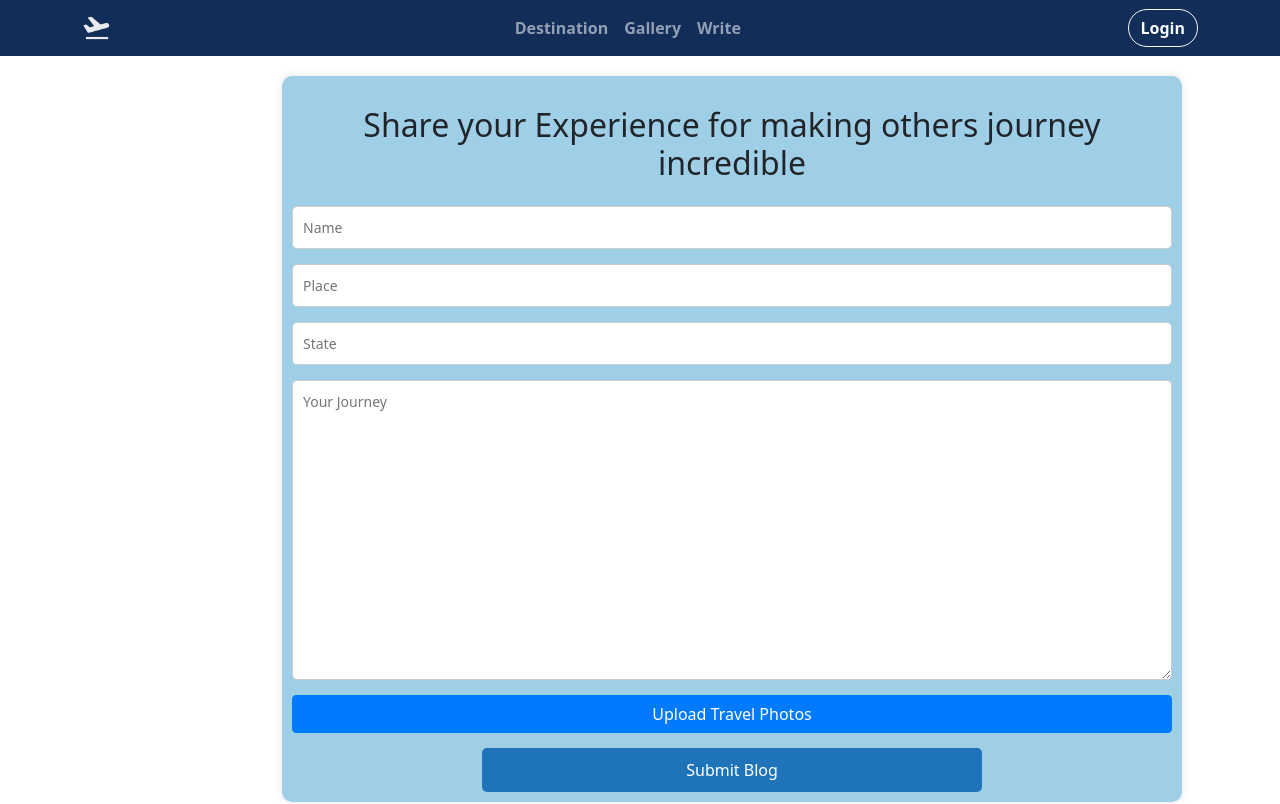
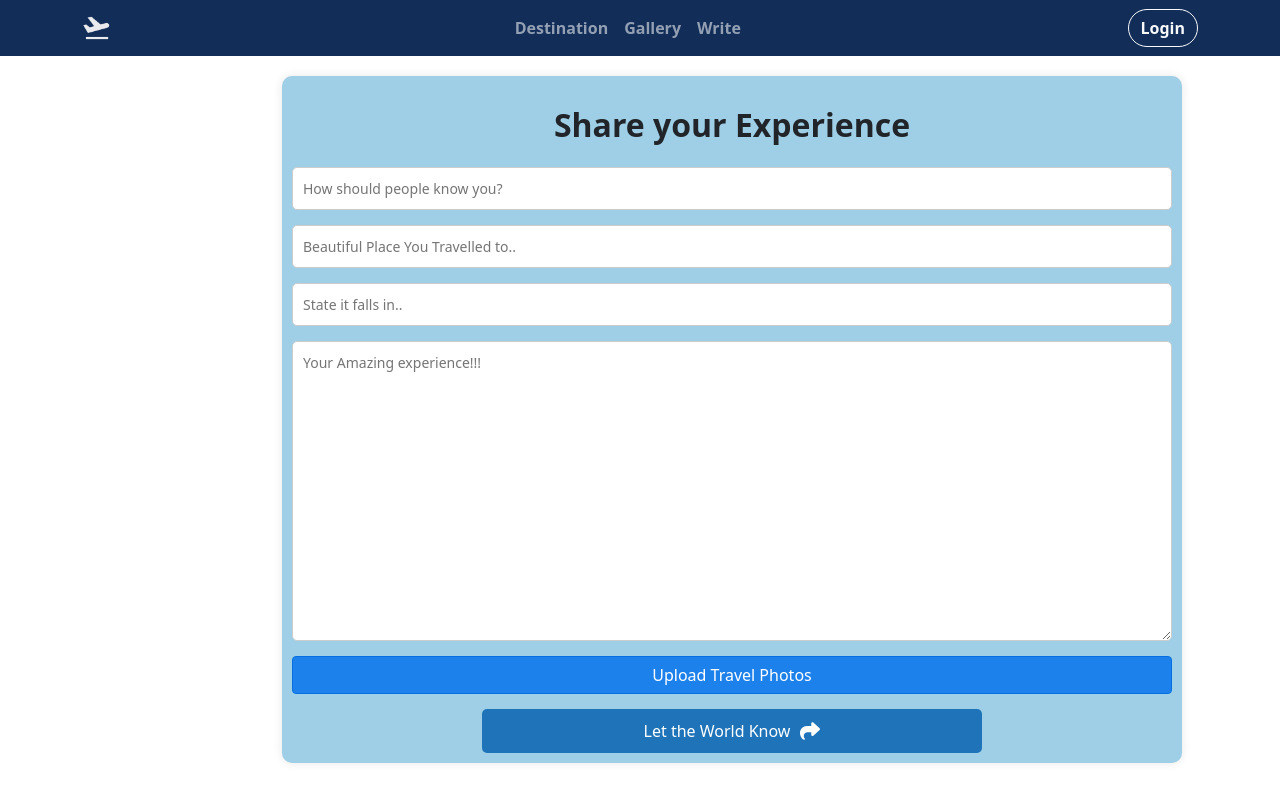
Before and after one commit to Suryakant01/Safarnama, a React (Create React App) app: page /blog in a window 1280 px wide. Shown: the top 804 px of the page. Built offline with nearby package versions, Linux system fonts and the light colour scheme; no server answers.

Commit message:
beautifed form comp

```diff
--- a/package.json
+++ b/package.json
@@ -6,6 +6,7 @@
     "@fortawesome/fontawesome-free": "^6.5.2",
     "@fortawesome/fontawesome-svg-core": "^6.5.2",
     "@fortawesome/free-brands-svg-icons": "^6.5.2",
+    "@fortawesome/free-solid-svg-icons": "^6.6.0",
     "@fortawesome/react-fontawesome": "^0.2.2",
     "@testing-library/jest-dom": "^5.17.0",
     "@testing-library/react": "^13.4.0",
--- a/src/components/CSS/Form.css
+++ b/src/components/CSS/Form.css
@@ -17,10 +17,10 @@
     display: inline-block;
     padding: 6px 12px;
     cursor: pointer;
-    background-color: #007bff;
+    background-color: #1d81ec;
     color: white;
     border-radius: 4px;
-    border: 1px solid #007bff;
+    border: 1px solid #056fe1;
     transition: background-color 0.3s;
 }
 
@@ -32,6 +32,25 @@
     margin-left: 10px;
     font-style: italic;
 }
+
+/* Button.css */
+.share-button {
+    display: flex;
+    align-items: center;
+    background-color: #007bff;
+    color: white;
+    border: none;
+    padding: 10px 20px;
+    font-size: 16px;
+    cursor: pointer;
+    border-radius: 5px;
+  }
+
+  .share-icon {
+    margin-left: 10px;
+    font-size: 20px;
+  }
+
 
 .blog-form input[type="text"],
 .blog-form input[type="number"],
--- a/src/components/Form.components.jsx
+++ b/src/components/Form.components.jsx
@@ -1,8 +1,10 @@
 import React, { useState } from 'react';
 import { useFirebase } from "../context/firebase.context.jsx";
+import { FontAwesomeIcon } from '@fortawesome/react-fontawesome';
+import {faShare} from '@fortawesome/free-solid-svg-icons'
 import '../components/CSS/Form.css';
 
-const Form = ({ onSubmit }) => {
+const Form = () => {
     const firebase = useFirebase();
     const [name, setName] = useState('');
     const [place, setPlace] = useState('');
@@ -21,13 +23,13 @@ const Form = ({ onSubmit }) => {
     return (
         <div className='container'>
             <form className='blog-form' onSubmit={handleSubmit}>
-                <h2>
-                    Share your Experience for making others journey incredible
+                <h2 className='fw-bolder'>
+                    Share your Experience
                 </h2>
-                <input type='text' value={name} onChange={(e) => setName(e.target.value)} placeholder='Name' required />
-                <input type='text' value={place} onChange={(e) => setPlace(e.target.value)} placeholder='Place' required />
-                <input type='text' value={state} onChange={(e) => setState(e.target.value)} placeholder='State' required />
-                <textarea value={article} onChange={(e) => setArticle(e.target.value)} placeholder='Your Journey' required />
+                <input type='text' value={name} onChange={(e) => setName(e.target.value)} placeholder='How should people know you?' required />
+                <input type='text' value={place} onChange={(e) => setPlace(e.target.value)} placeholder='Beautiful Place You Travelled to..' required />
+                <input type='text' value={state} onChange={(e) => setState(e.target.value)} placeholder='State it falls in..' required />
+                <textarea value={article} onChange={(e) => setArticle(e.target.value)} placeholder='Your Amazing experience!!!' required />
 
                 <input type='file' id='file' onChange={(e) => setDestPic(e.target.files[0])} style={{ display: 'none' }} />
                 <label htmlFor='file' className='custom-file-upload'>
@@ -35,7 +37,9 @@ const Form = ({ onSubmit }) => {
                 </label>
                 {destPic && <span className='file-name'>{destPic.name}</span>}
 
-                <button type='submit'>Submit Blog</button>
+                <button type='submit' className="share-button">Let the World Know
+                <FontAwesomeIcon icon={faShare} className="share-icon" />
+                </button>
             </form>
         </div>
     );
```
Also changed, not shown: 1 other file (tests, documents, lock files or other folders).
